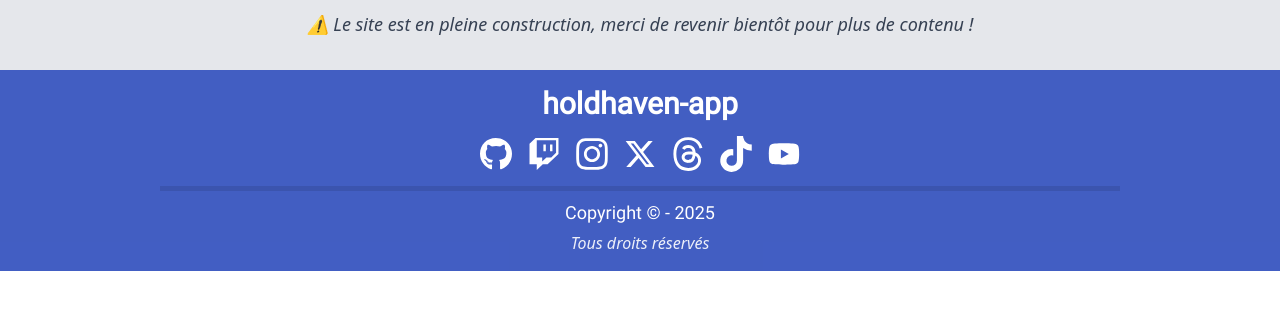
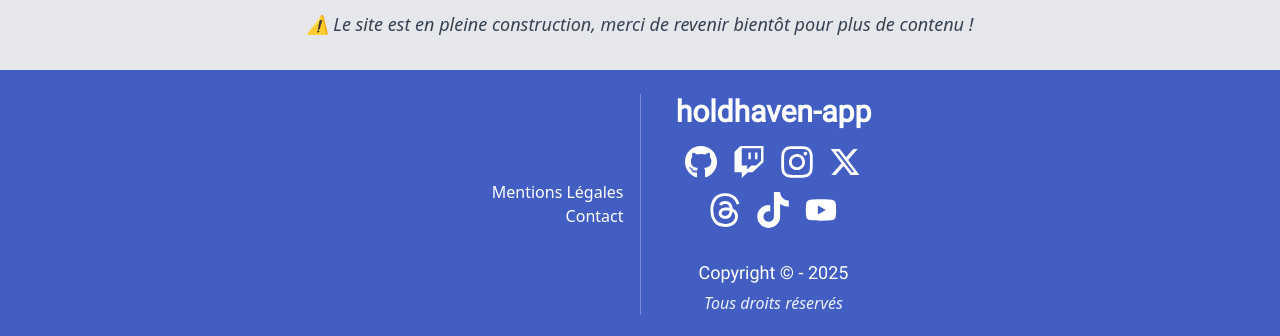
Before and after one commit to h0ldhaven/holdhaven, a React (Vite) app: page / in a window 1280 px wide. Shown: the part 8395-8731 px from the top of the page. Before the commit the page ends 8666 px from the top, so only its background shows below. Built offline with nearby package versions, Linux system fonts and the light colour scheme.

Commit message:
✨ : Legal Page to Footer

```diff
--- a/src/components/Footer.tsx
+++ b/src/components/Footer.tsx
@@ -1,6 +1,7 @@
 import { JSX } from 'react';
 import { faGithub, faTwitch, faInstagram, faXTwitter, faThreads, faTiktok, faYoutube } from '@fortawesome/free-brands-svg-icons';
 import IconLink from './reusable-ui/IconLink';
+import { Link } from 'react-router-dom';
 
 export default function Footer(): JSX.Element {
     const appName = import.meta.env.VITE_APP_NAME;
@@ -8,8 +9,24 @@ export default function Footer(): JSX.Element {
     const initialYear: number = 2025;
 
     return(
-        <footer className='w-full px-4 py-4 mt-auto text-center text-white dark:bg-cyan-800/90 bg-blue-800/80 transition-colors duration-300 ease-in-out'>
+        <footer className='w-full px-4 py-6 mt-auto text-center flex flex-col items-center text-white dark:bg-cyan-800/90 bg-blue-800/80 transition-colors duration-300 ease-in-out'>
+            <div className='flex flex-col-reverse md:flex-row max-w-7xl justify-center items-stretch w-auto'>
 
+                {/* Left Footer */}
+                <div className='w-full md:w-1/2 flex flex-col justify-center items-center md:items-end text-center md:text-right px-4'>
+                    <Link to={'/'} className='hover:underline'>
+                    Mentions Légales
+                    </Link>
+                    <Link to={'/'} className='hover:underline'>
+                        Contact
+                    </Link>
+                </div>
+
+                {/* Séparation verticale sur desktop */}
+                <div className='w-full h-px md:w-px md:h-auto bg-white/30 mx-auto my-4 md:my-0' />
+
+                {/* Right Footer */}
+                <div className='w-full md:w-1/2 flex flex-col justify-center items-cente text-center px-4'>
                     <h1 className='text-2xl font-extrabold md:text-3xl font-roboto'>
                         {appName}
                     </h1>
@@ -41,6 +58,8 @@ export default function Footer(): JSX.Element {
                     <p className='mt-1 text-sm italic md:text-base font- opacity-90'>
                         Tous droits réservés
                     </p>
+                </div>
+            </div>
         </footer>
     );
 };
```
Lines whose indentation alone changed are shown as unchanged.
